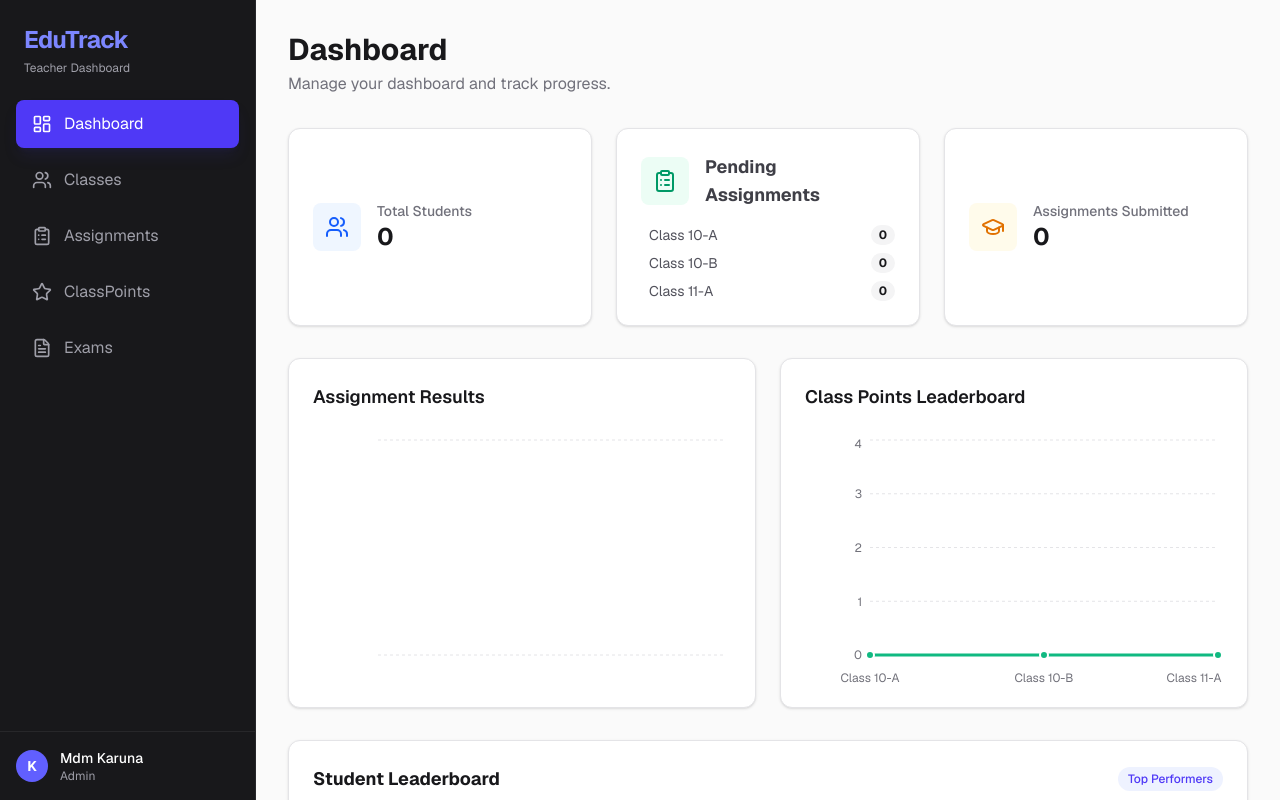
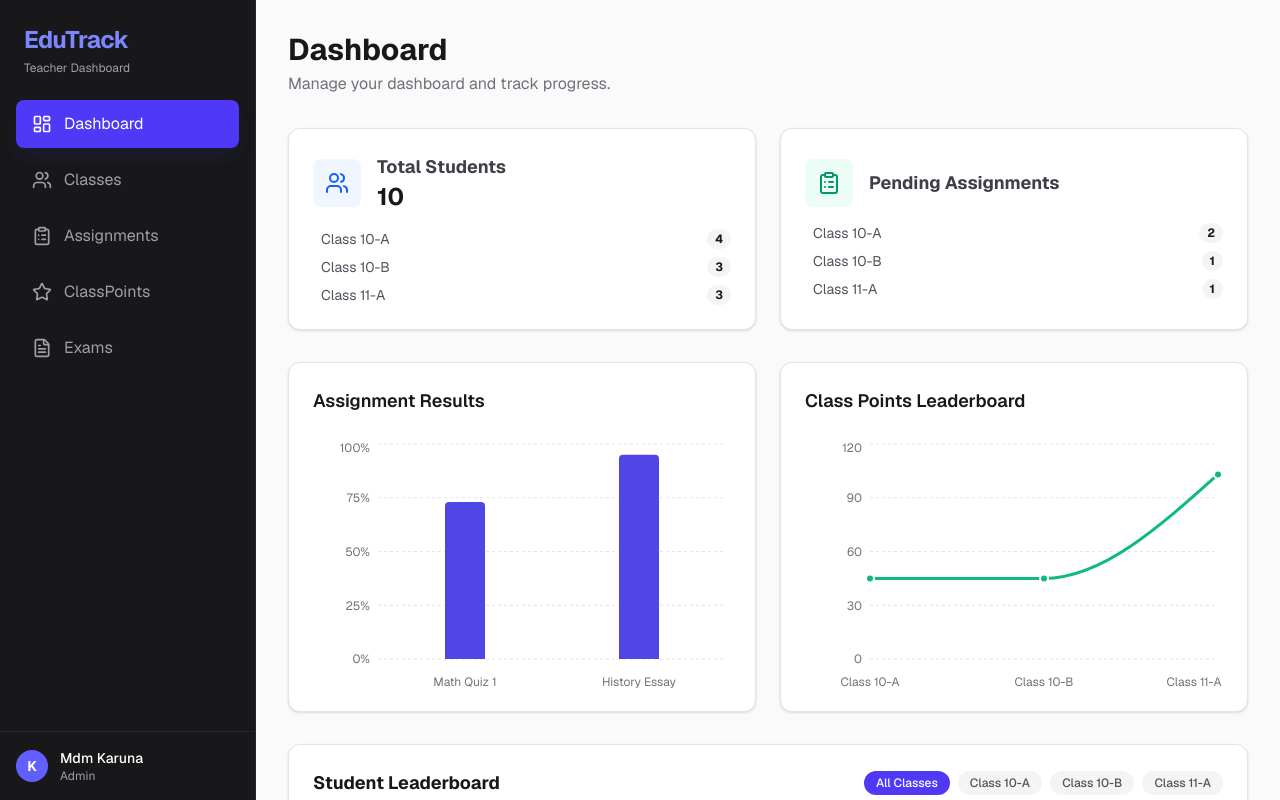
Before and after one commit to ayirus05/StudentTracker, a Next.js app: page / in a window 1280 px wide. Shown: the top 800 px of the page. Built offline with nearby package versions, Linux system fonts and the light colour scheme.

Commit message:
Edited visibility of leaderboard

```diff
--- a/src/app/StudentTable.tsx
+++ b/src/app/StudentTable.tsx
@@ -1,14 +1,50 @@
+"use client";
+import { useState } from "react";
 import { Trophy, AlertCircle, User } from "lucide-react";
-import { Student, Assignment } from "./data";
+import { Student, Assignment, Class } from "./data";
 
-export default function StudentTable({ students, assignments }: { students: Student[]; assignments: Assignment[] }) {
+export default function StudentTable({ students, assignments, classes }: { students: Student[]; assignments: Assignment[]; classes?: Class[] }) {
+  const [selectedClassId, setSelectedClassId] = useState<string | "all">("all");
+
+  const filteredStudents = selectedClassId === "all"
+    ? students
+    : students.filter(s => s.classId === selectedClassId);
+
   return (
     <div className="bg-white rounded-xl border border-zinc-200 shadow-sm overflow-hidden dark:bg-zinc-900 dark:border-zinc-800">
-      <div className="p-6 border-b border-zinc-100 dark:border-zinc-800 flex justify-between items-center">
+      <div className="p-6 border-b border-zinc-100 dark:border-zinc-800 flex justify-between items-center flex-wrap gap-4">
         <h3 className="text-lg font-bold text-zinc-900 dark:text-zinc-100">Student Leaderboard</h3>
-        <span className="text-xs font-medium px-2.5 py-1 bg-indigo-50 text-indigo-600 rounded-full dark:bg-indigo-900/30 dark:text-indigo-400">
-          Top Performers
-        </span>
+        {classes ? (
+          <div className="flex gap-2 overflow-x-auto">
+            <button
+              onClick={() => setSelectedClassId("all")}
+              className={`px-3 py-1 rounded-full text-xs font-medium transition-colors whitespace-nowrap ${
+                selectedClassId === "all"
+                  ? "bg-indigo-600 text-white"
+                  : "bg-zinc-100 text-zinc-600 hover:bg-zinc-200 dark:bg-zinc-800 dark:text-zinc-400"
+              }`}
+            >
+              All Classes
+            </button>
+            {classes.map((cls) => (
+              <button
+                key={cls.id}
+                onClick={() => setSelectedClassId(cls.id)}
+                className={`px-3 py-1 rounded-full text-xs font-medium transition-colors whitespace-nowrap ${
+                  selectedClassId === cls.id
+                    ? "bg-indigo-600 text-white"
+                    : "bg-zinc-100 text-zinc-600 hover:bg-zinc-200 dark:bg-zinc-800 dark:text-zinc-400"
+                }`}
+              >
+                {cls.name}
+              </button>
+            ))}
+          </div>
+        ) : (
+          <span className="text-xs font-medium px-2.5 py-1 bg-indigo-50 text-indigo-600 rounded-full dark:bg-indigo-900/30 dark:text-indigo-400">
+            Top Performers
+          </span>
+        )}
       </div>
       <div className="overflow-x-auto">
         <table className="w-full text-left text-sm text-zinc-600 dark:text-zinc-400">
@@ -23,7 +59,7 @@ export default function StudentTable({ students, assignments }: { students: Stud
             </tr>
           </thead>
           <tbody className="divide-y divide-zinc-100 dark:divide-zinc-800">
-            {students.map((student, index) => {
+            {filteredStudents.map((student, index) => {
               const totalClassAssignments = assignments.filter(a => a.classIds.includes(student.classId)).length;
               return (
                 <tr key={student.id} className="hover:bg-zinc-50 transition-colors dark:hover:bg-zinc-800/50">
--- a/src/app/data.ts
+++ b/src/app/data.ts
@@ -30,6 +30,7 @@ export type Assignment = {
 export type Exam = {
   id: string;
   title: string;
+  classIds: string[];
   maxScore: number;
   results: { studentId: string; score: number }[];
 };
@@ -41,4 +42,63 @@ export const initialClasses: Class[] = [
   { id: "Class 11-A", name: "Class 11-A" },
 ];
 
-export const initialStudents: Student[] = [];
+export const initialStudents: Student[] = [
+  { id: "1", name: "Alice Johnson", classId: "Class 10-A", points: 130, assignmentsCompleted: 2, manualPoints: 10 },
+  { id: "2", name: "Bob Smith", classId: "Class 10-A", points: 45, assignmentsCompleted: 1, manualPoints: 5 },
+  { id: "3", name: "Charlie Brown", classId: "Class 10-B", points: 48, assignmentsCompleted: 1, manualPoints: 0 },
+  { id: "4", name: "Diana Prince", classId: "Class 11-A", points: 112, assignmentsCompleted: 1, manualPoints: 20 },
+  { id: "5", name: "Evan Wright", classId: "Class 10-B", points: 35, assignmentsCompleted: 1, manualPoints: 0 },
+  { id: "6", name: "Fiona Gallagher", classId: "Class 11-A", points: 103, assignmentsCompleted: 1, manualPoints: 15 },
+  { id: "7", name: "George Miller", classId: "Class 10-A", points: 5, assignmentsCompleted: 0, manualPoints: 5 },
+  { id: "8", name: "Hannah Montana", classId: "Class 10-B", points: 52, assignmentsCompleted: 1, manualPoints: 10 },
+  { id: "9", name: "Ian Somerhalder", classId: "Class 11-A", points: 95, assignmentsCompleted: 1, manualPoints: 10 },
+  { id: "10", name: "Jessica Day", classId: "Class 10-A", points: 0, assignmentsCompleted: 0, manualPoints: 0 },
+];
+
+export const initialAssignments: Assignment[] = [
+  {
+    id: "assign-1",
+    title: "Math Quiz 1",
+    classIds: ["Class 10-A", "Class 10-B"],
+    totalPoints: 50,
+    submissions: [
+      { studentId: "1", submitted: true, grade: 45 },
+      { studentId: "2", submitted: true, grade: 40 },
+      { studentId: "3", submitted: true, grade: 48 },
+      { studentId: "5", submitted: true, grade: 35 },
+      { studentId: "7", submitted: false },
+      { studentId: "8", submitted: true, grade: 42 },
+      { studentId: "10", submitted: false },
+    ]
+  },
+  {
+    id: "assign-2",
+    title: "History Essay",
+    classIds: ["Class 11-A", "Class 10-A"],
+    totalPoints: 100,
+    submissions: [
+      { studentId: "4", submitted: true, grade: 92 },
+      { studentId: "6", submitted: true, grade: 88 },
+      { studentId: "9", submitted: true, grade: 85 },
+      { studentId: "1", submitted: true, grade: 75 },
+      { studentId: "2", submitted: false },
+    ]
+  }
+];
+
+export const initialExams: Exam[] = [
+  {
+    id: "exam-1",
+    title: "Midterm Exam",
+    classIds: ["Class 10-A", "Class 10-B", "Class 11-A"],
+    maxScore: 100,
+    results: [
+      { studentId: "1", score: 85 },
+      { studentId: "2", score: 78 },
+      { studentId: "3", score: 90 },
+      { studentId: "4", score: 95 },
+      { studentId: "5", score: 70 },
+      { studentId: "6", score: 88 },
+    ]
+  }
+];
--- a/src/app/page.tsx
+++ b/src/app/page.tsx
@@ -17,6 +17,8 @@ import {
 import {
   initialClasses,
   initialStudents,
+  initialAssignments,
+  initialExams,
   Student,
   Class,
   Assignment,
@@ -34,8 +36,8 @@ export default function Dashboard() {
   const [activeTab, setActiveTab] = useState<"dashboard" | "classes" | "assignments" | "classPoints" | "exams">("dashboard");
   const [classes, setClasses] = useState<Class[]>(initialClasses);
   const [students, setStudents] = useState<Student[]>(initialStudents);
-  const [assignments, setAssignments] = useState<Assignment[]>([]);
-  const [exams, setExams] = useState<Exam[]>([]);
+  const [assignments, setAssignments] = useState<Assignment[]>(initialAssignments);
+  const [exams, setExams] = useState<Exam[]>(initialExams);
 
   // Selection State
   const [selectedClassId, setSelectedClassId] = useState<string | null>(null);
@@ -52,6 +54,7 @@ export default function Dashboard() {
   // Exam Form State
   const [newExamTitle, setNewExamTitle] = useState("");
   const [newExamMaxScore, setNewExamMaxScore] = useState(100);
+  const [selectedExamClasses, setSelectedExamClasses] = useState<string[]>([]);
 
   // New Class State
   const [newClassName, setNewClassName] = useState("");
@@ -269,11 +272,12 @@ export default function Dashboard() {
   // --- Exam Handlers ---
   const handleAddExam = (e: React.FormEvent) => {
     e.preventDefault();
-    if (!newExamTitle) return;
+    if (!newExamTitle || selectedExamClasses.length === 0) return;
 
     const newExam: Exam = {
       id: Math.random().toString(36).substr(2, 9),
       title: newExamTitle,
+      classIds: selectedExamClasses,
       maxScore: newExamMaxScore,
       results: []
     };
@@ -281,6 +285,15 @@ export default function Dashboard() {
     setExams([...exams, newExam]);
     setNewExamTitle("");
     setNewExamMaxScore(100);
+    setSelectedExamClasses([]);
+  };
+
+  const toggleExamClass = (classId: string) => {
+    setSelectedExamClasses(prev =>
+      prev.includes(classId)
+        ? prev.filter(id => id !== classId)
+        : [...prev, classId]
+    );
   };
 
   const handleExamScoreChange = (examId: string, studentId: string, score: number) => {
@@ -369,14 +382,21 @@ export default function Dashboard() {
         {activeTab === "dashboard" && (
           <>
             {/* Stats Grid */}
-            <div className="grid grid-cols-1 md:grid-cols-3 gap-6 mb-8">
-              <div className="bg-white p-6 rounded-xl border border-zinc-200 shadow-sm flex items-center gap-4 dark:bg-zinc-900 dark:border-zinc-800">
+            <div className="grid grid-cols-1 md:grid-cols-2 gap-6 mb-8">
+              <div className="bg-white p-6 rounded-xl border border-zinc-200 shadow-sm flex flex-col justify-center gap-4 dark:bg-zinc-900 dark:border-zinc-800">
+                <div className="flex items-center gap-4">
                   <div className="p-3 bg-blue-50 text-blue-600 rounded-lg dark:bg-blue-900/20 dark:text-blue-400">
                     <Users size={24} />
                   </div>
                   <div>
-                  <p className="text-sm text-zinc-500 font-medium dark:text-zinc-400">Total Students</p>
+                    <p className="text-lg font-bold text-zinc-700 dark:text-zinc-300">Total Students</p>
                     <p className="text-2xl font-bold text-zinc-900 dark:text-zinc-50">{totalStudents}</p>
+                  </div>
+                </div>
+                <div className="space-y-2 pl-2">
+                  {classes.map(cls => (
+                    <div key={cls.id} className="flex justify-between items-center text-sm"><span className="text-zinc-600 dark:text-zinc-400">{cls.name}</span><span className="font-bold text-zinc-900 dark:text-zinc-100 bg-zinc-100 dark:bg-zinc-800 px-2 py-0.5 rounded-full text-xs">{students.filter(s => s.classId === cls.id).length}</span></div>
+                  ))}
                 </div>
               </div>
 
@@ -395,16 +415,6 @@ export default function Dashboard() {
                   ))}
                 </div>
               </div>
-
-              <div className="bg-white p-6 rounded-xl border border-zinc-200 shadow-sm flex items-center gap-4 dark:bg-zinc-900 dark:border-zinc-800">
-                <div className="p-3 bg-amber-50 text-amber-600 rounded-lg dark:bg-amber-900/20 dark:text-amber-400">
-                  <GraduationCap size={24} />
-                </div>
-                <div>
-                  <p className="text-sm text-zinc-500 font-medium dark:text-zinc-400">Assignments Submitted</p>
-                  <p className="text-2xl font-bold text-zinc-900 dark:text-zinc-50">{totalSubmissions}</p>
-                </div>
-              </div>
             </div>
 
             {/* Charts Section */}
@@ -414,7 +424,7 @@ export default function Dashboard() {
             </div>
 
             {/* Leaderboard Section */}
-            <StudentTable students={leaderboard} assignments={assignments} />
+            <StudentTable students={leaderboard} assignments={assignments} classes={classes} />
           </>
         )}
 
@@ -708,7 +718,8 @@ export default function Dashboard() {
             {/* Create Exam */}
             <div className="bg-white p-6 rounded-xl border border-zinc-200 shadow-sm dark:bg-zinc-900 dark:border-zinc-800">
               <h3 className="text-lg font-bold text-zinc-900 dark:text-zinc-100 mb-4">Add New Exam</h3>
-              <form onSubmit={handleAddExam} className="flex gap-4 items-end">
+              <form onSubmit={handleAddExam} className="space-y-4">
+                <div className="flex gap-4 items-end">
                   <div className="flex-1">
                     <label className="block text-sm font-medium text-zinc-700 dark:text-zinc-300 mb-1">Exam Title</label>
                     <input
@@ -728,6 +739,26 @@ export default function Dashboard() {
                       className="w-full px-4 py-2 rounded-lg border border-zinc-300 focus:ring-2 focus:ring-indigo-500 dark:bg-zinc-800 dark:border-zinc-700"
                     />
                   </div>
+                </div>
+                <div>
+                  <label className="block text-sm font-medium text-zinc-700 dark:text-zinc-300 mb-2">Assign to Classes</label>
+                  <div className="flex flex-wrap gap-3">
+                    {classes.map(cls => (
+                      <button
+                        key={cls.id}
+                        type="button"
+                        onClick={() => toggleExamClass(cls.id)}
+                        className={`px-4 py-2 rounded-full text-sm font-medium transition-colors border ${
+                          selectedExamClasses.includes(cls.id)
+                            ? 'bg-indigo-600 text-white border-indigo-600'
+                            : 'bg-white text-zinc-600 border-zinc-300 hover:bg-zinc-50 dark:bg-zinc-800 dark:text-zinc-300 dark:border-zinc-700'
+                        }`}
+                      >
+                        {cls.name}
+                      </button>
+                    ))}
+                  </div>
+                </div>
                 <button type="submit" className="px-6 py-2 bg-indigo-600 text-white rounded-lg font-medium hover:bg-indigo-700">Add Exam</button>
               </form>
             </div>
@@ -740,6 +771,7 @@ export default function Dashboard() {
                     <div>
                       <h4 className="font-bold text-lg text-zinc-900 dark:text-zinc-100">{exam.title}</h4>
                       <p className="text-sm text-zinc-500">Max Score: {exam.maxScore}</p>
+                      <p className="text-xs text-zinc-400 mt-1">Classes: {exam.classIds.map(id => classes.find(c => c.id === id)?.name).join(", ")}</p>
                     </div>
                   </div>
                   <div className="p-4 max-h-96 overflow-y-auto">
@@ -752,7 +784,7 @@ export default function Dashboard() {
                         </tr>
                       </thead>
                       <tbody>
-                        {students.map(student => {
+                        {students.filter(s => exam.classIds.includes(s.classId)).map(student => {
                           const result = exam.results.find(r => r.studentId === student.id);
                           const score = result?.score || 0;
                           const percentage = Math.round((score / exam.maxScore) * 100);
```
Lines whose indentation alone changed are shown as unchanged.
